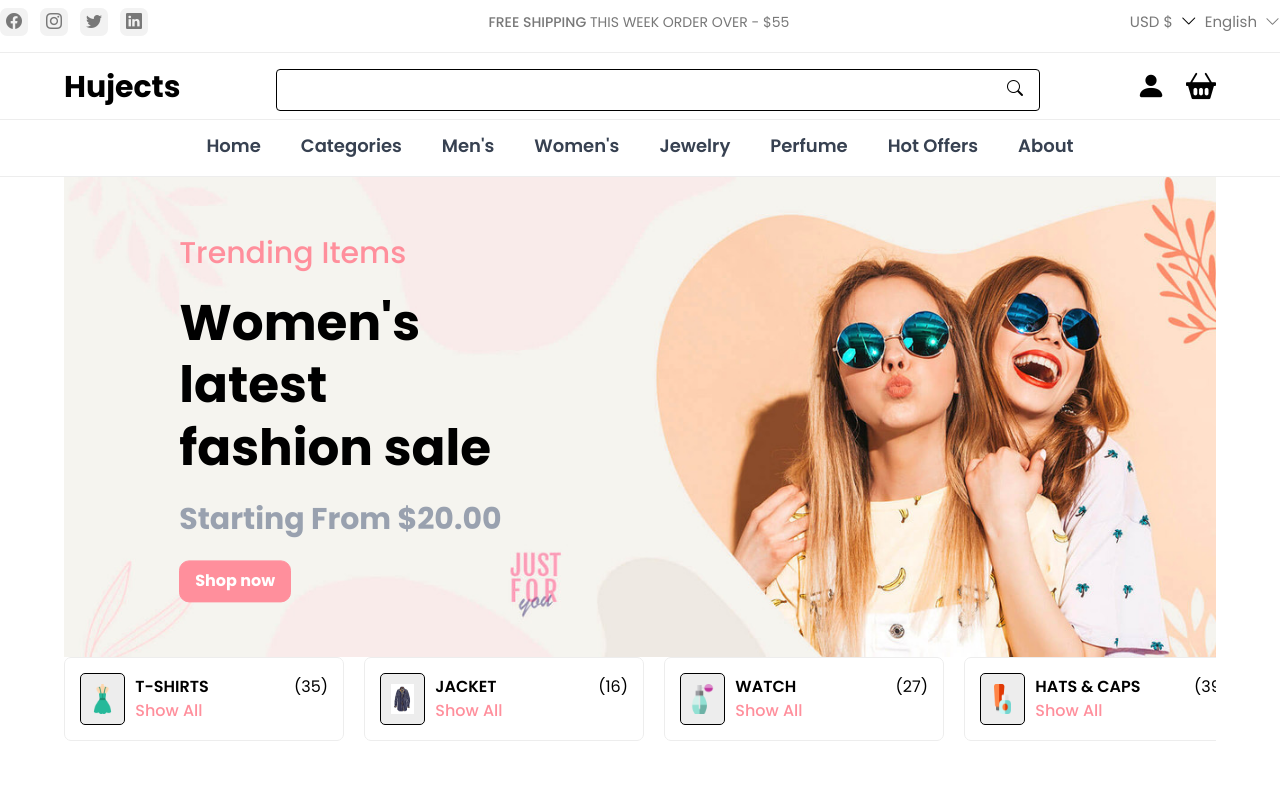
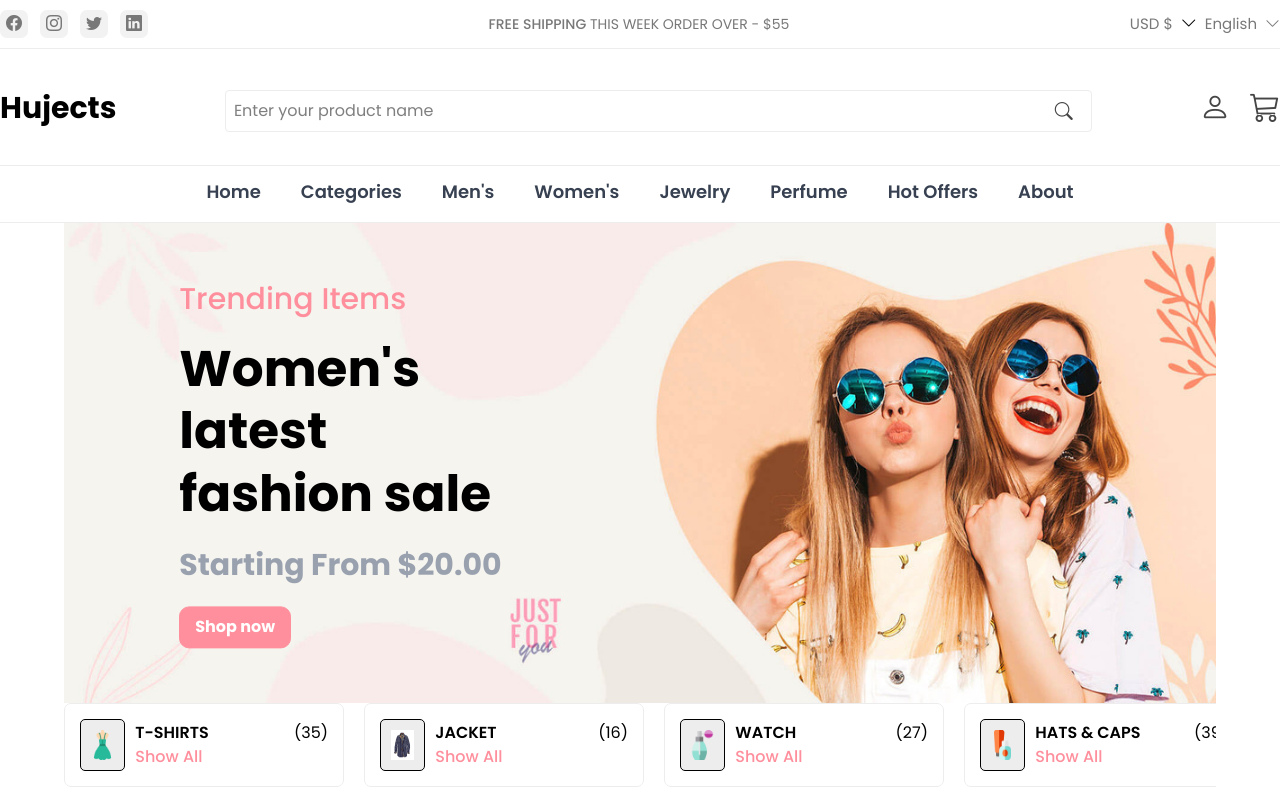
Before and after one commit to Hujects/E-commerce-Platform, a React (Vite) app in the folder e-mart/: page / in a window 1280 px wide. Shown: the top 796 px of the page. Built offline with nearby package versions, Linux system fonts and the light colour scheme.

Commit message:
header complite in dekstop mood

```diff
--- a/e-mart/src/components/Navbar/Navbar.jsx
+++ b/e-mart/src/components/Navbar/Navbar.jsx
@@ -1,35 +1,32 @@
-
 function Navbar() {
   return (
-        <>
     <div className="navbar flex justify-center gap-10 text-lg font-semibold py-3 border-b-1 border-[#EDEDED]">
-                <div className="home_btn nav-hover">
+      <div className="nav-hover">
         <a href="#home">Home</a>
       </div>
-                <div className="categories_btn nav-hover">
+      <div className="nav-menu nav-hover">
         <a href="#categories">Categories</a>
       </div>
-                <div className="Men_btn nav-hover">
+      <div className="nav-hover">
         <a href="#men">Men's</a>
       </div>
-                <div className="women_btn nav-hover">
+      <div className="nav-hover">
         <a href="#women">Women's</a>
       </div>
-                <div className="jewelry_btn nav-hover">
+      <div className="nav-hover">
         <a href="#jewelry">Jewelry</a>
       </div>
-                    <div className="perfume_btn nav-hover">
+      <div className="nav-hover">
         <a href="#perfume">Perfume</a>
       </div>
-                <div className="hotOffer_btn nav-hover">
+      <div className="nav-hover">
         <a href="#hotOffer">Hot Offers</a>
       </div>
       <div className="about nav-hover">
         <a href="#about">About</a>
       </div>
     </div>
-        </>
-    )
+  );
 }
 
-export default Navbar
+export default Navbar;
--- a/e-mart/src/components/header/SecondHeader.jsx
+++ b/e-mart/src/components/header/SecondHeader.jsx
@@ -1,29 +1,27 @@
 function SecondHeader() {
   return (
-    <div className="w-full border-b border-[#EDEDED]">
-      <section className="mainbody w-[90%] mx-auto py-4 pb-2">
-        <div className="">
+    <div className="w-full border-b border-[#EDEDED] py-6.25">
+      <section className="mainbody w-full max-w-[var(--max-width)] mx-auto py-4 pb-2">
         <div className="flex justify-between h-full">
           <div className="logo">
             <p className="text-3xl font-bold">Hujects</p>
           </div>
           <section className="searchBox w-full flex justify-center relative">
-              <input type="text" className="p-2 border rounded w-[80%] " />
-              <button className="search_btn  text-white p-2 rounded absolute right-[11%] top-0 z-10">
-                <i class="bi bi-search text-black hover:text-red-500"></i>
+            <input placeholder="Enter your product name" type="text" className="p-2 border border-[var(--cultured)] rounded w-[80%]" />
+            <button className=" text-white p-2 rounded absolute right-[11%] top-0 z-10">
+              <i class="bi bi-search text-[var(--onyx)] hover:text-[var(--salmon-pink)] transition-colors duration-[var(--transition-timing)] text-[length:var(--fs-4)]"></i>
             </button>
           </section>
           <section className="buttons_nav">
-              <div className="flex gap-5 text-3xl">
+            <div className="flex gap-5 text-3xl text-[var(--onyx)]">
               <div className="hover:cursor-pointer">
-                  <i class="bi bi-person-fill"></i>
+                <i class="bi bi-person"></i>
               </div>
               <div>
-                  <i class="bi bi-basket2-fill"></i>
+                <i class="bi bi-cart3"></i>
               </div>
             </div>
           </section>
-          </div>
         </div>
       </section>
     </div>
--- a/e-mart/src/components/header/TopHeader.jsx
+++ b/e-mart/src/components/header/TopHeader.jsx
@@ -1,7 +1,7 @@
 function TopHeader() {
   return (
     <div className="w-full border-b border-[#EDEDED] flex flex-col items-center">
-      <div className="max-w-[var(--max-width)] w-full flex items-center justify-between m-2 pb-2">
+      <div className="max-w-[var(--max-width)] w-full flex items-center justify-between py-[10px]">
         <section className="social_links">
           <div className="flex gap-3">
             <div className="head_link">
--- a/e-mart/src/index.css
+++ b/e-mart/src/index.css
@@ -15,6 +15,9 @@
   }
   .head_link {
     @apply w-7 h-7 bg-[var(--icon-bg)] rounded-[7px] transition duration-[var(--transition-timing)] hover:text-white text-[var(--sonic-silver)] hover:bg-[var(--salmon-pink)] hover:cursor-pointer flex justify-center items-center;
+  }
+  .nav-menu{
+
   }
   .nav-hover {
     position: relative;
```
Also changed, not shown: e-mart/src/components/header/Header.jsx (line endings or trailing spaces). Lines whose indentation alone changed are shown as unchanged.
